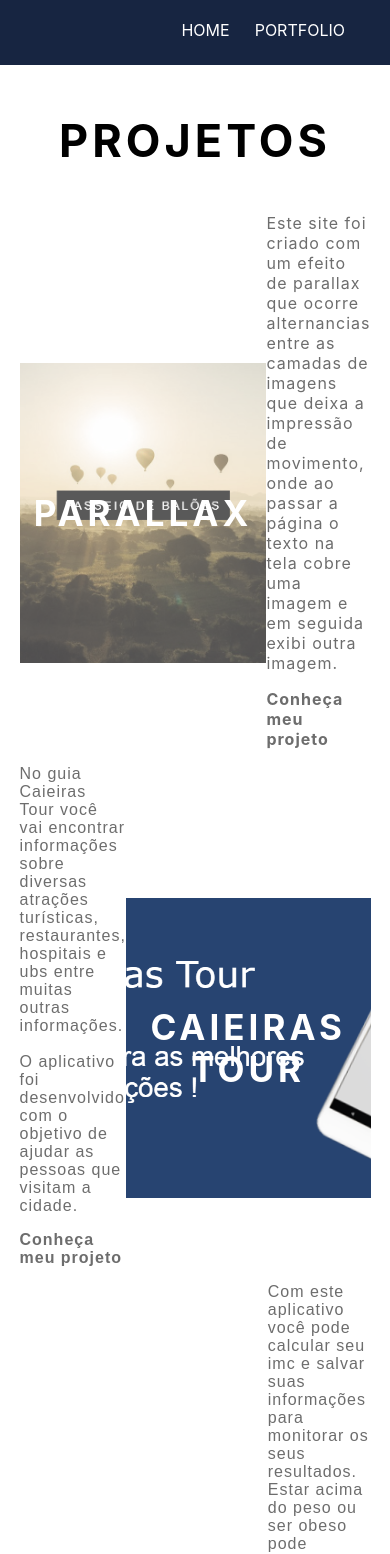
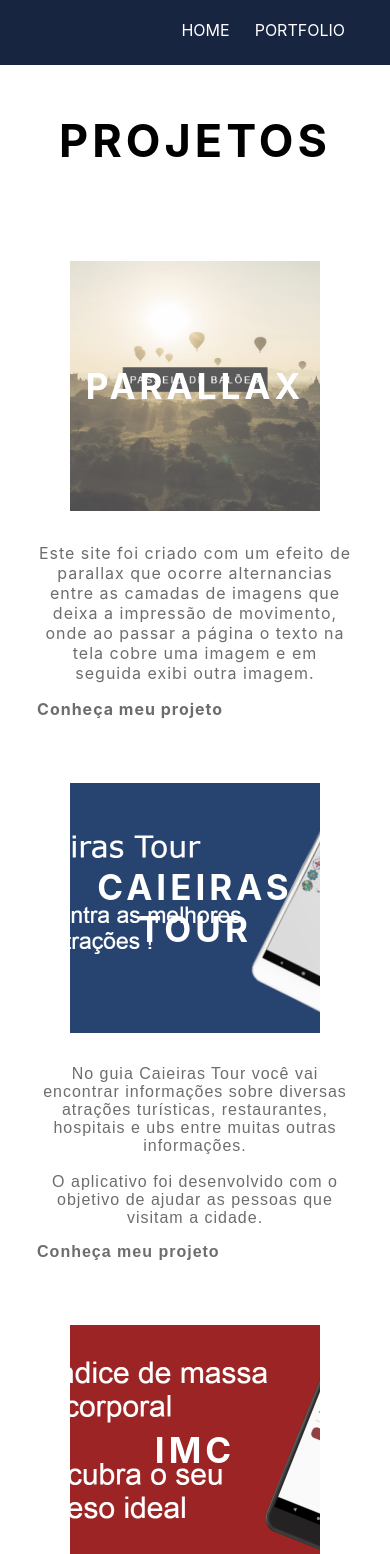
Before and after one commit to alveswellingtonn/Portfolio-React, a React (Create React App) app: page /portfolio in a window 390 px wide. Shown: the top 1554 px of the page. Built offline with nearby package versions, Linux system fonts and the light colour scheme.

Commit message:
Alterando o title e o favicon

```diff
--- a/public/index.html
+++ b/public/index.html
@@ -2,13 +2,10 @@
 <html lang="en">
   <head>
     <meta charset="utf-8" />
-    <link rel="icon" href="%PUBLIC_URL%/favicon.ico" />
+    <link rel="icon" href="%PUBLIC_URL%/favicon.png" />
     <meta name="viewport" content="width=device-width, initial-scale=1" />
     <meta name="theme-color" content="#000000" />
-    <meta
-      name="description"
-      content="Web site created using create-react-app"
-    />
+    <meta name="description" content="Web site created using create-react-app" />
     <link rel="apple-touch-icon" href="%PUBLIC_URL%/logo192.png" />
     <!--
       manifest.json provides metadata used when your web app is installed on a
@@ -24,7 +21,7 @@
       work correctly both with client-side routing and a non-root public URL.
       Learn how to configure a non-root public URL by running `npm run build`.
     -->
-    <title>React App</title>
+    <title>Wellington Moraes</title>
   </head>
   <body>
     <noscript>You need to enable JavaScript to run this app.</noscript>
--- a/src/components/Banner/styles.css
+++ b/src/components/Banner/styles.css
@@ -87,297 +87,17 @@
 
 /* Fim Conteudo Sobre mim */
 
-/* Inicio Conteudo Portfolio */
+@media (max-width: 800px) {
 
-.container {
-    width: 100%;
-    height: auto;
+    .social-media {
         display: flex;
         flex-direction: column;
-    justify-content: space-evenly;
-    align-items: center;
-    margin: 3rem 0;
     }
 
-.portfolio {
-    font-size: 30px;
-    text-transform: uppercase;
-    letter-spacing: 4px;
+    .sobre-mim p {
+        text-align:center;
+        padding-left: 25px;
+        padding-right: 25px;
     }
 
-/* Primeiro Card*/
-.card-container {
-    display: flex;
-    align-items: center;
-    justify-content: space-evenly;
-    width: 90%;
 }
-
-.card {
-    height: 300px;
-    width: 400px;
-    margin: 3rem 0 0 0;
-    background-image: url(../../assets/img/parallax.png);
-    background-position: center;
-    background-repeat: no-repeat;
-    background-size: cover;
-    display: flex;
-    justify-content: center;
-    align-items: center;
-    filter: grayscale(0.5);
-    color: #ffffff;
-    cursor: pointer;
-    transition: 0.3s;
-}
-
-.card:hover {
-    filter: unset;
-}
-
-.card-wrapper {
-    text-align: center;
-    display: flex;
-    flex-direction: column;
-    justify-content: center;
-    align-items: center;
-    position: relative;
-}
-
-.card-wrapper h2 {
-    font-size: 35px;
-    text-transform: uppercase;
-    letter-spacing: 4px;
-    margin: 0;
-    transition: 0.3s;
-}
-
-.card-wrapper p {
-    font-size: 0;
-     visibility: hidden;
-     opacity: 0;
-     font-weight: bold;
-     text-transform: uppercase;
-     transition: 0.3s;
-     font-family: sans-serif;
-}
-
-.card-wrapper::before {
-    content: '';
-    position: absolute;
-    height: 100px;
-    width: 100px;
-    display: block;
-    border: 1px solid #ffffff;
-    opacity: 0;
-    transition: 0.3s;
-}
-
-.card-text {
-    width: 40%;
-    letter-spacing: 1px;
-    color: rgb(109, 109, 109);
-}
-
-.ver-projeto a {
-    text-decoration: none;
-    display: flex;
-    color: rgb(109, 109, 109);
-    font-weight: bold;
-}
-
-.ver-projeto a:hover {
-    color: #000000;
-}
-
-.card:hover > .card-wrapper::before {
-    opacity: 1;
-    width: 350px;
-    height: 250px;
-}
-
-.card:hover > .card-wrapper p {
-    font-size: 14px;
-    opacity: 1;
-    visibility: visible;
-    font-family: 'Montserrat', sans-serif;
-}
-
-/* Fim Primeiro Card*/
-
-/* Segundo Card*/
-
-.card-container-segundo {
-    display: flex;
-    align-items: center;
-    justify-content: space-evenly;
-    width: 90%;
-}
-
-.card-segundo {
-    height: 300px;
-    width: 400px;
-    margin: 3rem 0 0 0;
-    background-image: url(../../assets/img/recurso-grafico.png);
-    background-position: center;
-    background-repeat: no-repeat;
-    background-size: cover;
-    display: flex;
-    justify-content: center;
-    align-items: center;
-    filter: grayscale(0.5);
-    color: #ffffff;
-    cursor: pointer;
-    transition: 0.3s;
-}
-
-.card-segundo:hover {
-    filter: unset;
-}
-
-.card-wrapper-segundo {
-    text-align: center;
-    display: flex;
-    flex-direction: column;
-    justify-content: center;
-    align-items: center;
-    position: relative;
-}
-
-.card-wrapper-segundo h2 {
-    font-size: 35px;
-    text-transform: uppercase;
-    letter-spacing: 4px;
-    margin: 0;
-    transition: 0.3s;
-}
-
-.card-wrapper-segundo p {
-    font-size: 0;
-     visibility: hidden;
-     opacity: 0;
-     font-weight: bold;
-     text-transform: uppercase;
-     transition: 0.3s;
-     font-family: sans-serif;
-}
-
-.card-wrapper-segundo::before {
-    content: '';
-    position: absolute;
-    height: 100px;
-    width: 100px;
-    display: block;
-    border: 1px solid #ffffff;
-    opacity: 0;
-    transition: 0.3s;
-}
-
-.card-text-segundo {
-    width: 40%;
-    font-family: sans-serif;
-    letter-spacing: 1px;
-    color: rgb(109, 109, 109);
-}
-
-.card-segundo:hover > .card-wrapper-segundo::before {
-    opacity: 1;
-    width: 350px;
-    height: 250px;
-}
-
-.card-segundo:hover > .card-wrapper-segundo p {
-    font-size: 14px;
-    opacity: 1;
-    visibility: visible;
-}
-
-/* Fim Segundo Card*/
-
-/* Inicio Terceiro Card*/
-
-.card-container-terceiro {
-    display: flex;
-    align-items: center;
-    justify-content: space-evenly;
-    width: 90%;
-}
-
-.card-terceiro {
-    height: 300px;
-    width: 400px;
-    margin: 3rem 0 0 0;
-    background-image: url(../../assets/img/banner_imc.png);
-    background-position: center;
-    background-repeat: no-repeat;
-    background-size: cover;
-    display: flex;
-    justify-content: center;
-    align-items: center;
-    filter: grayscale(0.5);
-    color: #ffffff;
-    cursor: pointer;
-    transition: 0.3s;
-}
-
-.card-terceiro:hover {
-    filter: unset;
-}
-
-.card-text-terceiro {
-    width: 40%;
-    font-family: sans-serif;
-    letter-spacing: 1px;
-    color: rgb(109, 109, 109);
-}
-
-.card-wrapper-terceiro {
-    text-align: center;
-    display: flex;
-    flex-direction: column;
-    justify-content: center;
-    align-items: center;
-    position: relative;
-}
-
-.card-wrapper-terceiro::before {
-    content: '';
-    position: absolute;
-    height: 100px;
-    width: 100px;
-    display: block;
-    border: 1px solid #ffffff;
-    opacity: 0;
-    transition: 0.3s;
-}
-
-.card-wrapper-terceiro h2 {
-    font-size: 35px;
-    text-transform: uppercase;
-    letter-spacing: 4px;
-    margin: 0;
-    transition: 0.3s;
-}
-
-.card-wrapper-terceiro p {
-    font-size: 0;
-     visibility: hidden;
-     opacity: 0;
-     font-weight: bold;
-     text-transform: uppercase;
-     transition: 0.3s;
-     font-family: sans-serif;
-}
-
-.card-terceiro:hover > .card-wrapper-terceiro::before {
-    opacity: 1;
-    width: 350px;
-    height: 250px;
-}
-
-.card-terceiro:hover > .card-wrapper-terceiro p {
-    font-size: 14px;
-    opacity: 1;
-    visibility: visible;
-}
-
-/* Fim Terceiro Card*/
--- a/src/components/Footer/styles.css
+++ b/src/components/Footer/styles.css
@@ -28,3 +28,10 @@
     color: #ffffff;
     font-size: 16px;
 }
+
+@media (max-width: 800px) {
+
+    footer .footer-texto {
+        padding: 16px;
+    }
+}
--- a/src/components/Portfolio/styles.css
+++ b/src/components/Portfolio/styles.css
@@ -289,3 +289,66 @@
     opacity: 1;
     visibility: visible;
 }
+
+@media (max-width: 800px) {
+
+    .card-container {
+        flex-direction: column;
+    }
+
+    .card-container-segundo {
+        flex-direction: column-reverse;
+    }
+
+    .card-container-terceiro {
+        flex-direction: column;
+    }
+
+    .card {
+        height: 250px;
+        width: 250px;
+    }
+
+    .card-segundo {
+        height: 250px;
+        width: 250px;
+    }
+
+    .card-terceiro {
+        height: 250px;
+        width: 250px;
+    }
+
+    .card:hover > .card-wrapper::before {
+        height: 190px;
+        width: 190px;
+    }
+
+    .card-segundo:hover > .card-wrapper-segundo::before {
+        height: 190px;
+        width: 190px;
+    }
+
+    .card-terceiro:hover > .card-wrapper-terceiro::before {
+        height: 190px;
+        width: 190px;
+    }
+
+    .card-text {
+        width: 90%;
+        margin-top: 2rem;
+        text-align: center;
+    }
+
+    .card-text-segundo {
+        width: 90%;
+        margin-top: 2rem;
+        text-align: center;
+    }
+
+    .card-text-terceiro {
+        width: 90%;
+        margin-top: 2rem;
+        text-align: center;
+    }
+}
```
Also changed, not shown: public/favicon.png (added), public/manifest.json. Lines whose indentation alone changed are shown as unchanged.
